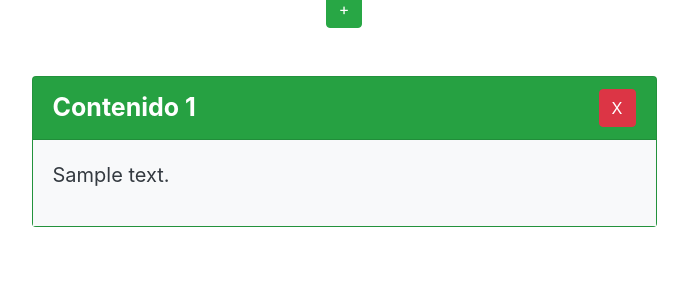
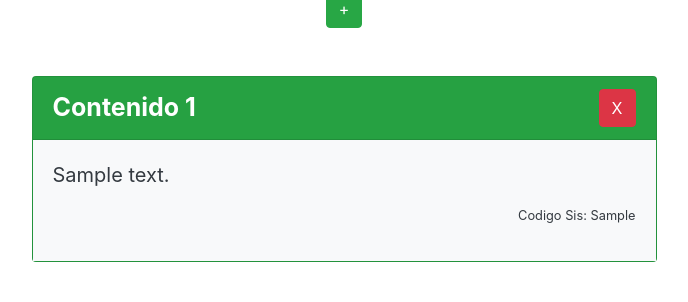
Before and after one commit to alfredLazaro/ForoV1, a PHP site: page /vista/vista_admin.php in a window 1280 px wide. Shown: the part 223-525 px from the top of the page, without its empty margins (296-984 px from the left). Run offline with PHP 8.4, Linux system fonts and the light colour scheme; tables that the repository leaves empty or names only in its code hold one stand-in row (values such as "Sample post"); some libraries are stand-ins or nearby versions.

Commit message:
agregue codigo sis para cada contenido

```diff
--- a/modelo/model_user.php
+++ b/modelo/model_user.php
@@ -52,14 +52,36 @@ class User extends Conexion {
         $sentenceSQL->closeCursor();
     }
 
+    // public function obtenerComentarios() {
+    //     $sql = "SELECT id_contenido, texto_contenido FROM contenido ORDER BY id_contenido";
+    //     $sentenceSQL = $this->connexion_bd->prepare($sql);
+    //     $sentenceSQL->execute();
+    //     $respuesta = $sentenceSQL->fetchAll(PDO::FETCH_ASSOC);
+    //     $sentenceSQL->closeCursor();
+    //     return $respuesta;
+    // }
+
+    // public function obtenerComentarios() {
+    //     $sql = "SELECT contenido.id_contenido, contenido.texto_contenido, estudiantes.codigo_sis
+    //             FROM contenido
+    //             INNER JOIN estudiantes ON estudiantes.codigo_sis = contenido.codigo_sis
+    //             ORDER BY contenido.id_contenido";
+    //     $sentenceSQL = $this->connexion_bd->prepare($sql);
+    //     $sentenceSQL->execute();
+    //     $respuesta = $sentenceSQL->fetchAll(PDO::FETCH_ASSOC);
+    //     $sentenceSQL->closeCursor();
+    //     return $respuesta;
+    // }
+
     public function obtenerComentarios() {
-        $sql = "SELECT id_contenido, texto_contenido FROM contenido ORDER BY id_contenido";
+        $sql = "SELECT id_contenido, texto_contenido, codigo_sis FROM contenido ORDER BY id_contenido";
         $sentenceSQL = $this->connexion_bd->prepare($sql);
         $sentenceSQL->execute();
         $respuesta = $sentenceSQL->fetchAll(PDO::FETCH_ASSOC);
         $sentenceSQL->closeCursor();
         return $respuesta;
     }
+
 
     // mas logica para eliminar contenido
     public function eliminarContenido($id) {
--- a/vista/vista_admin.php
+++ b/vista/vista_admin.php
@@ -75,13 +75,14 @@
             contenidos.forEach(function(contenido, index) {
                 var contenidoHTML = `<div class="col-md-6 offset-md-3"><div class="card bg-success text-white">
                         <div class="card-header d-flex justify-content-between">
-                            <span class="custom-header">Contenido ${index + 1}</span>
+                            <span class="custom-header">Contenido ${index + 1} </span>
                             <button class="eleminar-contenido btn btn-danger" data-id="${contenido.id_contenido}">X</button>
                         </div>
                         <div class="card-body bg-light text-dark">
                             <p class="custom-comment" id="comment${index + 1}">
                                 ${contenido.texto_contenido}
                             </p>
+                            <p class="student-id ml-auto small text-right">Codigo Sis: ${contenido.codigo_sis}</p>
                         </div>
                     </div></div>`;
                 $('.comment-container').append(
```
